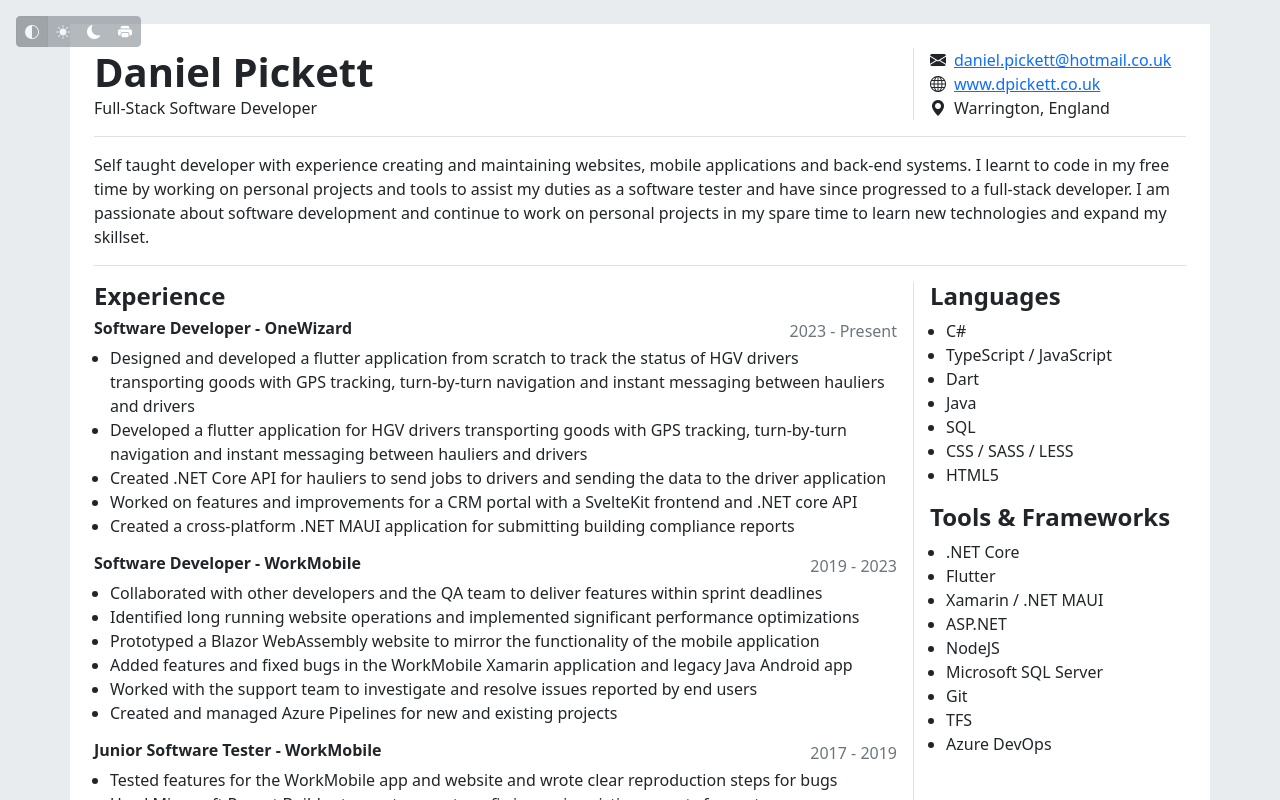
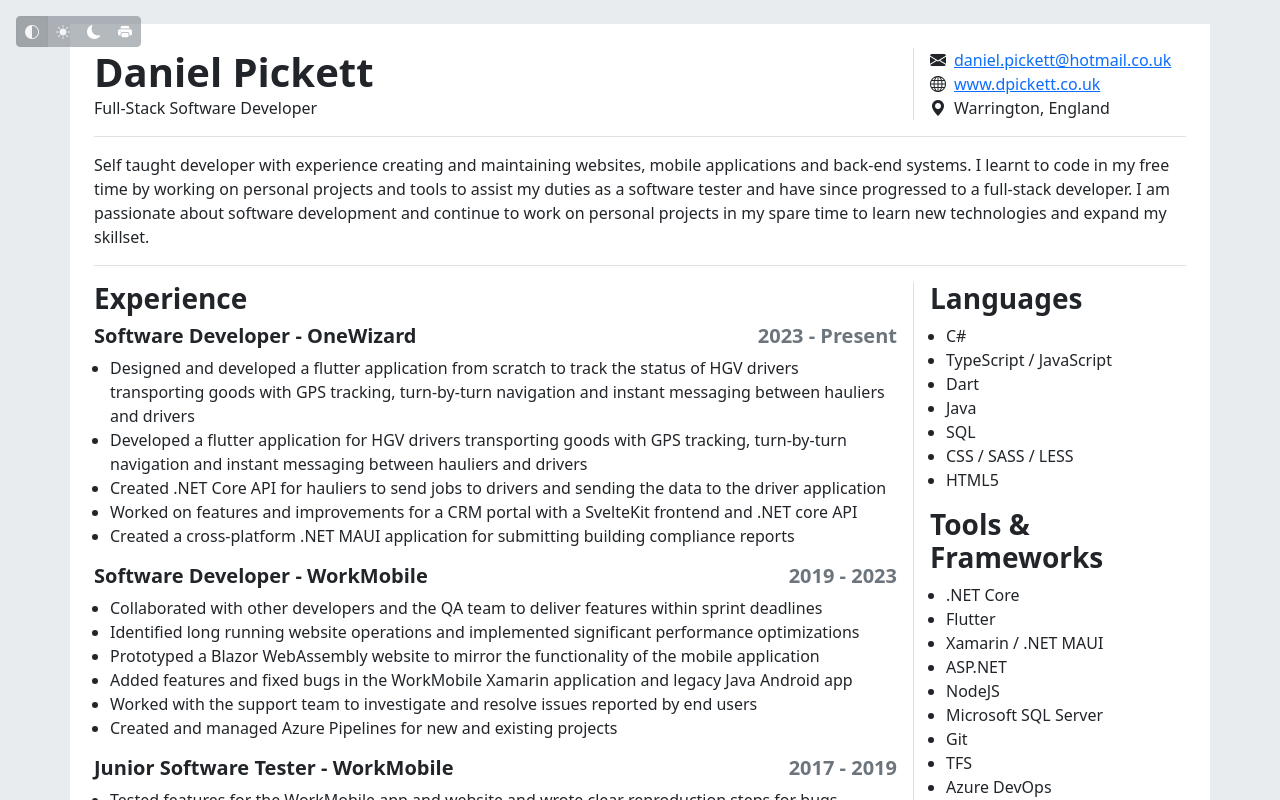
Before and after one commit to dan3988/cv, a SvelteKit app: page / in a window 1280 px wide. Shown: the top 800 px of the page. Built offline with nearby package versions, Linux system fonts and the light colour scheme.

Commit message:
Modified heading sizes

```diff
--- a/src/app.css
+++ b/src/app.css
@@ -24,6 +24,6 @@ ul {
 	}
 }
 
-h1, h2, h3, h4, h5, h6 {
+h1, h2, h3, h4, h5, h6, .h1, .h2, .h3, .h4, .h5, .h6 {
 	font-weight: 600;
 }
--- a/src/routes/+page.svelte
+++ b/src/routes/+page.svelte
@@ -51,11 +51,11 @@
 		<div class="cv-box">{summary}</div>
 		<div class="cv-group">
 			<div class="cv-box">
-				<h4>Experience</h4>
+				<h3>Experience</h3>
 				{#each experience as exp}
 					<div>
-						<div class="flex-row">
-							<h6 class="flex-fill">{exp.role} - {exp.company}</h6>
+						<div class="flex-row h5">
+							<span class="flex-fill">{exp.role} - {exp.company}</span>
 							<span class="text-secondary">{exp.date}</span>
 						</div>
 						<ul class="bullet-list">
@@ -68,7 +68,7 @@
 			</div>
 			<div class="cv-box">
 				{#each Object.entries(skills) as [group, skillList]}
-					<h4>{group}</h4>
+					<h3>{group}</h3>
 					<ul class="bullet-list">
 						{#each skillList as skill}
 							<li>{skill}</li>
```
